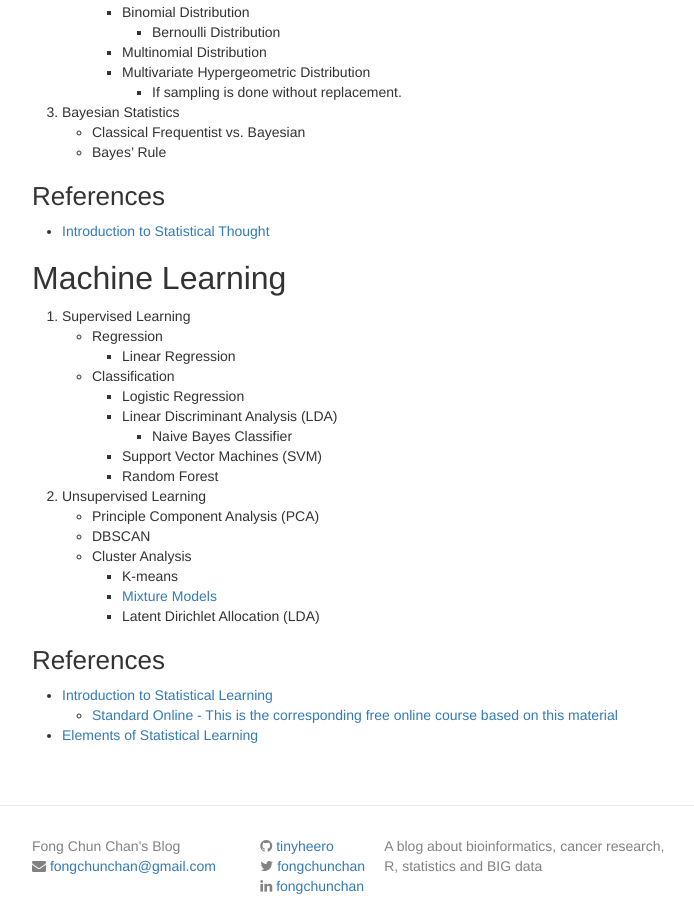
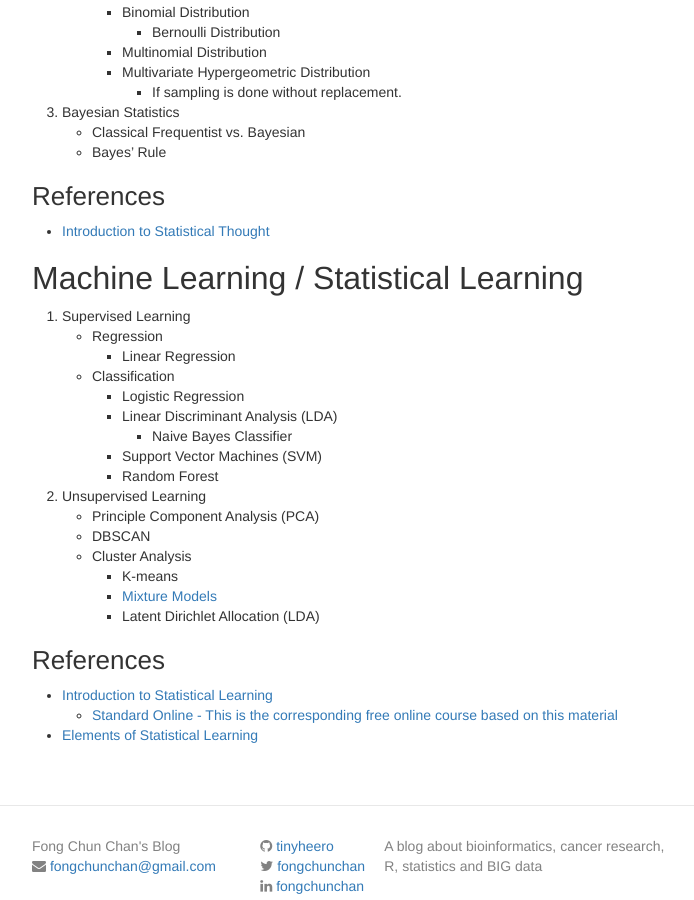
Before and after one commit to tinyheero/tinyheero.github.io, a Jekyll site: the page built from ml-and-stats-overview.md, in a window 1280 px wide and 900 px high, scrolled down 621 px. Shown: the whole window, without its empty margins (268-962 px from the left). Built offline with Jekyll 4.4.1, drawn with Linux system fonts in a browser that asks for light colours; nearby versions of some CDN libraries; library files that are not in the unit come from our copies; Markdown is read by kramdown in place of the engine named in the settings.

Commit message:
Updating Heading

```diff
--- a/ml-and-stats-overview.md
+++ b/ml-and-stats-overview.md
@@ -36,7 +36,7 @@ Being a somewhat structured person, it's important for me to see how topics rela
 
 * [Introduction to Statistical Thought](http://people.math.umass.edu/~lavine/Book/book.html)
 
-## Machine Learning
+## Machine Learning / Statistical Learning
 
 1. Supervised Learning
     * Regression
```
